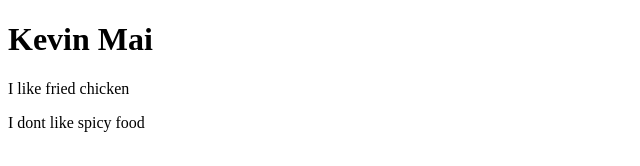
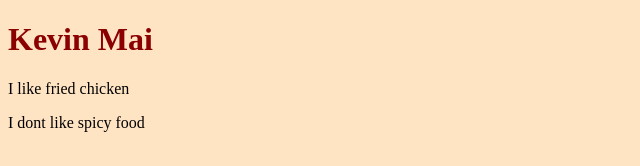
Before and after one commit to quocthinhmai/web_repo_exp, a plain HTML site: page index.html in a window 1280 px wide. Shown: the whole page, without its empty margins (0-640 px from the left). Drawn offline with Linux system fonts and the light colour scheme.

Commit message:
Added css
Add background and change <h1> color

```diff
--- a/index.html
+++ b/index.html
@@ -4,6 +4,7 @@
     <meta charset="UTF-8">
     <meta name="viewport" content="width=device-width, initial-scale=1.0">
     <title>Kevin Mai</title>
+    <link rel="stylesheet" href="style.css">
 </head>
 <body>
     <header>
--- /dev/null
+++ b/style.css
@@ -0,0 +1,6 @@
+body{
+    background-color: bisque;
+}
+h1{
+    color: darkred;
+}
```
